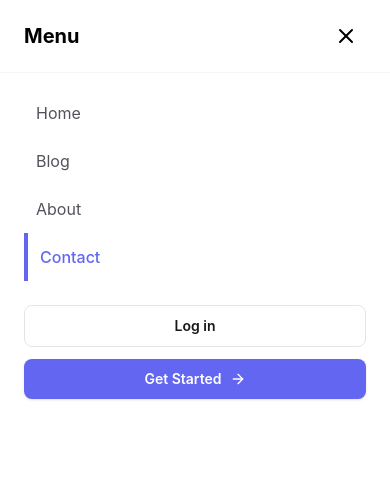
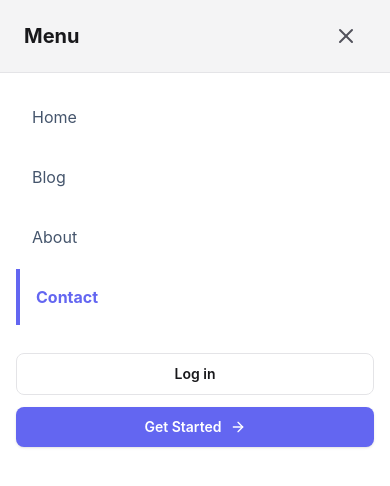
Before and after one commit to Belema7/blogIt, a React app in the folder client/: page /contact in a window 390 px wide. Both pictures are taken after a click on the button "Open menu". Shown: the top 486 px of the page. Built offline with nearby package versions, Linux system fonts and the light colour scheme; no server answers; the HTML template or start-up script is replaced by a standard one.

Commit message:
style: update mobile navbar styling, spacing, and color scheme for improved visual consistency

```diff
--- a/client/src/components/Navbar/Navbar.jsx
+++ b/client/src/components/Navbar/Navbar.jsx
@@ -15,7 +15,9 @@
   }`
 
 const mobileLink = ({ isActive }) =>
-  `${linkBase} block py-3 ${isActive ? 'text-primary font-medium border-l-4 border-primary pl-3' : 'text-zinc-600 pl-3'
+  `${linkBase} block py-4 px-4 ${isActive
+    ? 'text-primary font-bold border-l-4 border-primary'
+    : 'text-slate-600'
   }`
 
 const Navbar = () => {
@@ -101,20 +103,20 @@
 
       {/* Mobile Menu */}
       {open && (
-        <div className="md:hidden fixed inset-0 z-[100] bg-white">
+        <div className="md:hidden fixed inset-0 z-[100] bg-zinc-100">
 
-          <div className="flex items-center justify-between px-6 py-4 border-b border-zinc-100">
-            <span className="text-xl font-bold">Menu</span>
+          <div className="flex items-center justify-between px-6 py-4 border-b border-zinc-200">
+            <span className="text-xl font-bold text-zinc-900">Menu</span>
             <button
               onClick={closeMenu}
               aria-label="Close menu"
-              className="p-2 hover:bg-zinc-50 rounded-lg"
+              className="p-2 hover:bg-zinc-200/50 rounded-lg transition-colors text-zinc-600"
             >
               <X size={24} />
             </button>
           </div>
 
-          <div className="flex flex-col px-6 py-4 text-base">
+          <div className="flex flex-col gap-1 p-4 text-base">
             <NavLink to="/" className={mobileLink} onClick={closeMenu}>Home</NavLink>
             <NavLink to="/blog" className={mobileLink} onClick={closeMenu}>Blog</NavLink>
             <NavLink to="/about" className={mobileLink} onClick={closeMenu}>About</NavLink>
```
